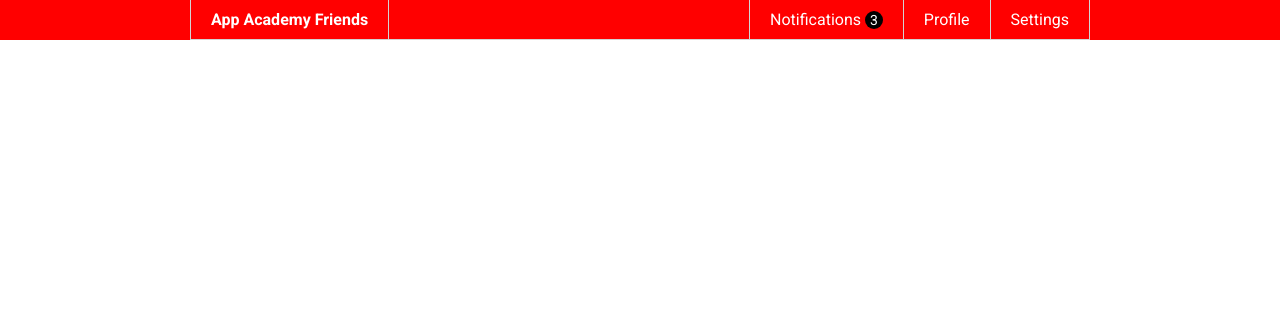
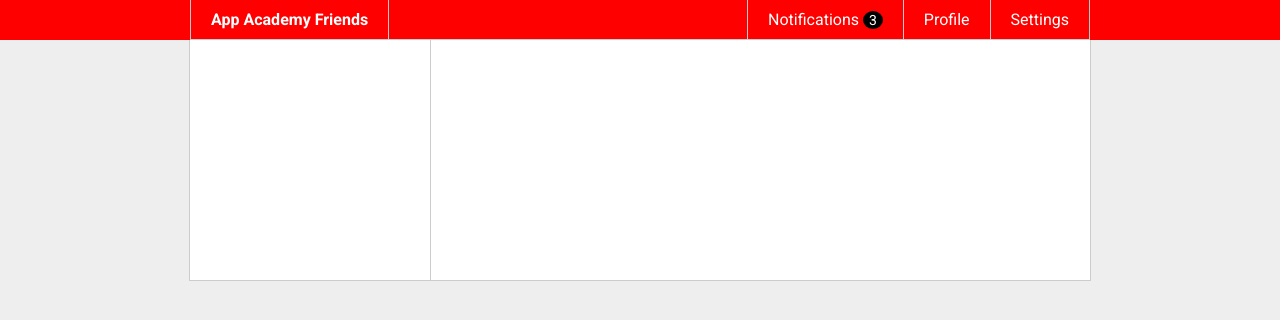
Before and after one commit to shibbi/css, a plain HTML site: page friends.html in a window 1280 px wide. Drawn offline with nearby package versions, Linux system fonts and the light colour scheme.

Commit message:
Set up content sidebar and main secain sections

```diff
--- a/css/01-header.css
+++ b/css/01-header.css
@@ -8,13 +8,13 @@ body {
 }
 
 .header {
-  background-color: red;
+  background-color: #f00;
   position: relative;
   z-index: 1;
 }
 
 .header-nav {
-  border-bottom: 1px solid lightgray;
+  border-bottom: 1px solid #ccc;
   width: 900px;
   margin: 0 auto;
 }
@@ -26,31 +26,31 @@ body {
   height: 100%;
   margin: 0;
   float: left;
-  border-left: 1px solid lightgray;
-  border-right: 1px solid lightgray;
+  border-left: 1px solid #ccc;
+  border-right: 1px solid #ccc;
 }
 
 .header-list {
   height: 39px;
   float: right;
-  border-right: 1px solid lightgray;
+  border-right: 1px solid #ccc;
 }
 
 .header-list > li {
   float: left;
-  border-left: 1px solid lightgray;
+  border-left: 1px solid #ccc;
 }
 
 .header a {
   text-decoration: none;
-  color: white;
+  color: #fff;
   display: block;
   font-size: 16px;
   padding: 10px 20px;
 }
 
-.header-list li:hover { background-color: black; }
+.header-list li:hover { background-color: #000; }
 
-.header-logo:hover { background-color: black; }
+.header-logo:hover { background-color: #000; }
 
-.header-list li:hover .badge { background-color: red;}
+.header-list li:hover .badge { background-color: #f00;}
--- a/css/02-notifications.css
+++ b/css/02-notifications.css
@@ -2,8 +2,8 @@
 
 .badge {
   border-radius: 50%;
-  background-color: black;
-  padding: 1px 5px;
+  background-color: #000;
+  padding: 1px 6px;
   font-size: 14px;
 }
 
@@ -13,7 +13,7 @@
 }
 
 .notifications {
-  background-color: white;
+  background-color: #fff;
   position: absolute;
   padding: 0px;
   left: -1px;
@@ -21,25 +21,25 @@
 }
 
 .notification:hover .notifications {
-  background-color: white;
+  background-color: #fff;
   display: block;
 }
 
 .notifications > li {
   font-size: 14px;
-  background-color: white;
-  border: 1px solid lightgray;
+  background-color: #fff;
+  border: 1px solid #ccc;
   border-top: none;
   white-space: nowrap;
   padding:12px 20px ;
 }
 
 .notifications > li:hover {
-  background-color: lightgray;
+  background-color: #ccc;
 }
 
 .notifications > li:hover .header-list {
-  background-color: black;
+  background-color: #000;
 }
 
 #last-notification {
--- a/css/03-layout.css
+++ b/css/03-layout.css
@@ -1 +1,40 @@
 /* PHASE 3: Layout */
+
+body {
+  background-color: #eee;
+}
+
+.content {
+  position: relative;
+  width: 900px;
+  min-height: 240px;
+  background-color: #fff;
+  margin: 0 auto;
+  border: 1px solid #ccc;
+  border-top: none;
+}
+
+.content::before {
+  content: "";
+  display: block;
+  position: absolute;
+  width: 1px;
+  left: 240px;
+  top: 0;
+  bottom: 0;
+  background-color: #ccc;
+}
+
+.content-sidebar {
+  width: 240px;
+  min-height: 240px;
+  float: left;
+  background-color: #fff;
+}
+
+.content-main {
+  width: 660px;
+  min-height: 240px;
+  float: left;
+  background-color: #fff;
+}
--- a/friends.html
+++ b/friends.html
@@ -42,6 +42,15 @@
     </nav>
   </header>
 
+  <div class="content">
+    <section class="content-sidebar">
+
+    </section>
+    <section class="content-main">
+
+    </section>
+  </div>
+
   <script src="../shared/js/jquery.js"></script>
   <script>
 
```
